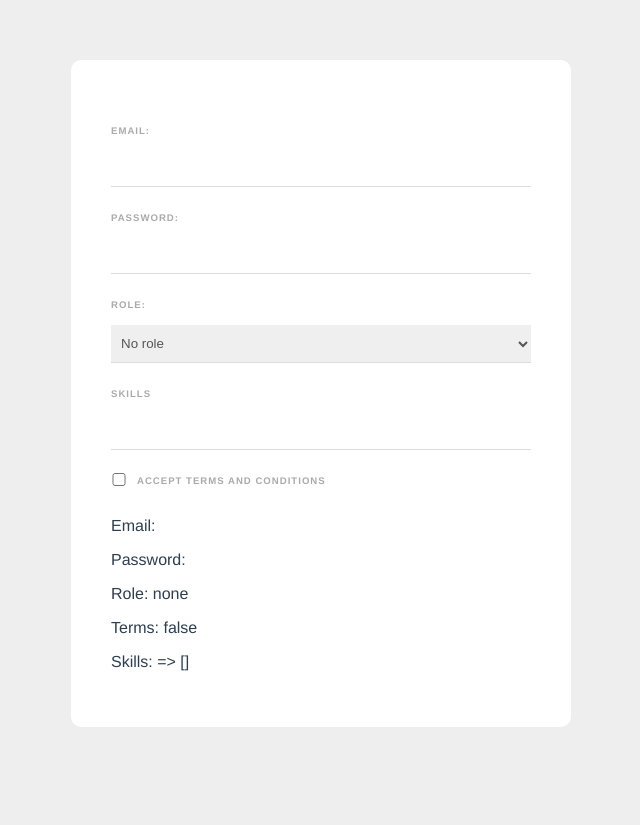
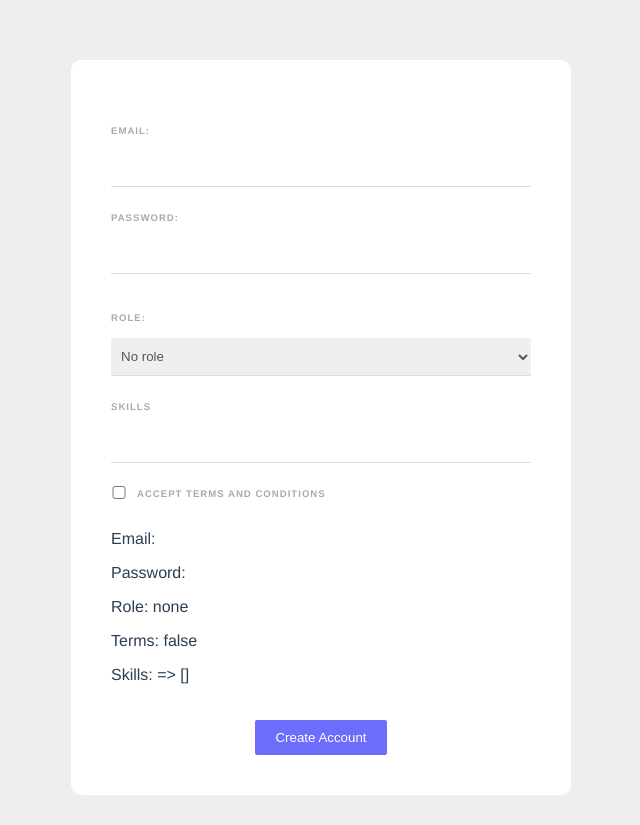
Before and after one commit to KoyFoster/vue-web-form, a Vue app: page / in a window 1280 px wide. Shown: the whole page, without its empty margins (319-959 px from the left). Before the commit the page ends 800 px from the top, so only its background shows below. Built offline with nearby package versions, Linux system fonts and the light colour scheme.

Commit message:
intro to submit form

```diff
--- a/src/components/SignupForm.vue
+++ b/src/components/SignupForm.vue
@@ -1,8 +1,9 @@
 <template>
-  <form>
+  <form @submit.prevent="handleSubmit">
     <label>Email: </label><input type="email" required v-model="email" />
     <label>Password: </label
     ><input type="password" required v-model="password" />
+    <p class="error">{{ passwordError }}</p>
     <label>Role:</label>
     <select v-model="role">
       <option value="developer">Web developer</option>
@@ -33,6 +34,8 @@
       {{ terms }}
     </p>
     <p>Skills: {{ tempSkill }} => {{ skills }}</p>
+
+    <div class="submit"><button>Create Account</button></div>
   </form>
 </template>
 
@@ -46,6 +49,9 @@ export default {
       terms: false,
       tempSkill: "",
       skills: [],
+
+      // errors
+      passwordError: null,
     };
   },
 
@@ -70,6 +76,24 @@ export default {
     },
     removeSkill(skill) {
       this.skills = this.skills.filter((s) => s !== skill);
+    },
+    handleSubmit() {
+      console.warn("handleSubmit");
+      // validations
+      // pwd
+      this.password.length <= 5
+        ? (this.passwordError =
+            "This password must be more then 5 characters long")
+        : (this.passwordError = null);
+
+      if (this.passwordError) return;
+      console.warn({
+        email: this.email,
+        password: this.password,
+        role: this.role,
+        skills: this.skills,
+        terms: this.terms,
+      });
     },
   },
 };
@@ -126,4 +150,21 @@ input[type="checkbox"] {
   background: red;
   color: white;
 }
+button {
+  background: rgb(109, 109, 251);
+  border: 0;
+  padding: 10px 20px;
+  margin-top: 20px;
+  color: white;
+  border-radius: 2px;
+}
+.submit {
+  text-align: center;
+}
+.error {
+  color: red;
+  margin-top: 10px;
+  font-size: 0.8em;
+  font-weight: bold;
+}
 </style>
```
